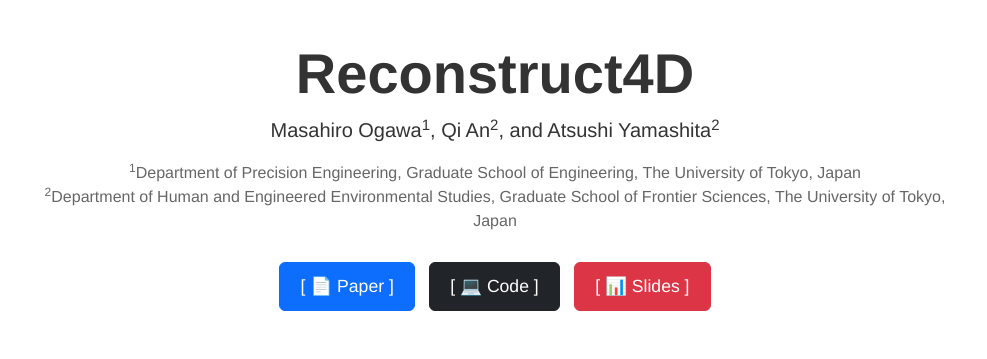
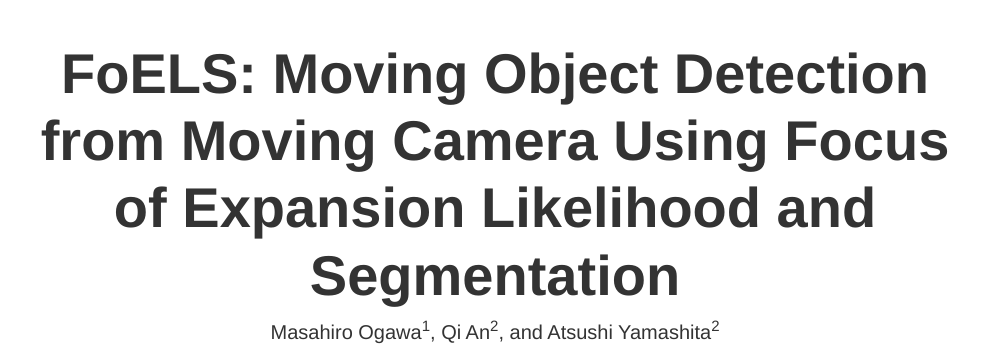
Before and after one commit to MasahiroOgawa/reconstruct4D, a plain HTML site: page index.html in a window 1280 px wide. Shown: the top 359 px of the page, without its empty margins (145-1132 px from the left). Drawn offline with nearby package versions, Linux system fonts and the light colour scheme.

Commit message:
update project page title.

```diff
--- a/index.html
+++ b/index.html
@@ -108,7 +108,7 @@
     <div class="row">
       <div class="col-md-10 offset-md-1 text-center">
 
-        <h1 class="project-title">Reconstruct4D</h1>
+        <h1 class="project-title">FoELS: Moving Object Detection from Moving Camera Using Focus of Expansion Likelihood and Segmentation</h1>
 
         <div class="author-list">
           <a href="https://github.com/MasahiroOgawa">Masahiro Ogawa</a><sup>1</sup>,
```
